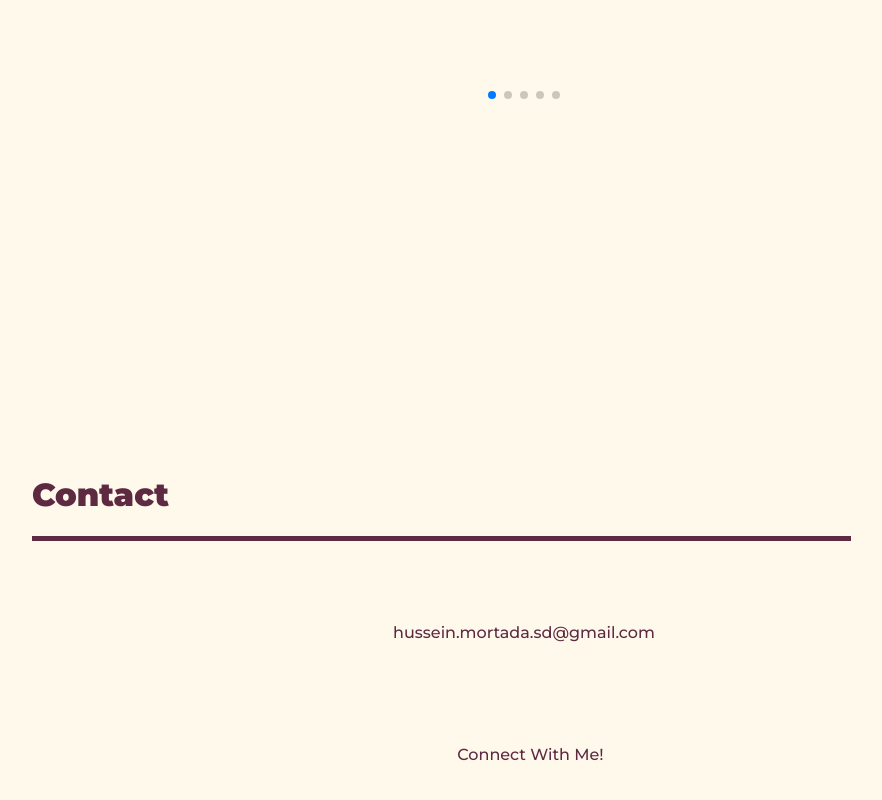
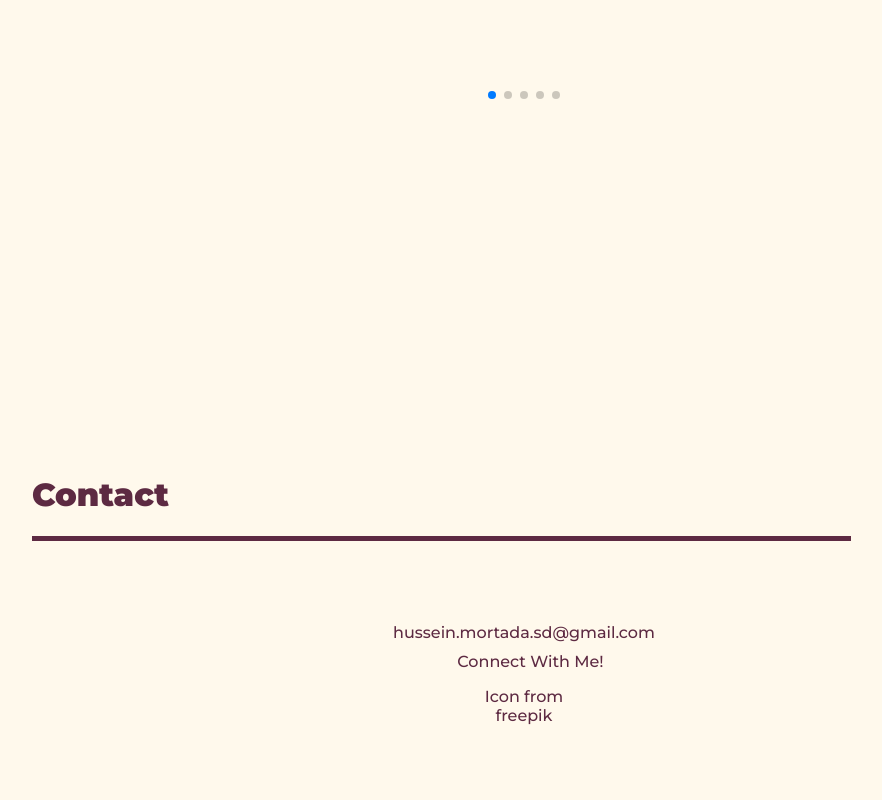
Before and after one commit to Hussein-Mortada/PersonalSite, a React (Create React App) app: page / in a window 1280 px wide. Shown: the part 3296-4096 px from the top of the page, without its empty margins (136-1018 px from the left). Built offline with nearby package versions, Linux system fonts and the light colour scheme.

Commit message:
Changed icon, added freepik to contact

```diff
--- a/public/index.html
+++ b/public/index.html
@@ -2,7 +2,7 @@
 <html lang="en">
   <head>
     <meta charset="utf-8" />
-    <link rel="icon" href="%PUBLIC_URL%/favicon.ico" />
+    <link rel="icon" href="%PUBLIC_URL%/images/cat.ico" />
     <meta name="viewport" content="width=device-width, initial-scale=1" />
     <meta name="theme-color" content="#000000" />
     <meta
--- a/src/components/Contact.js
+++ b/src/components/Contact.js
@@ -16,6 +16,7 @@ function Contact() {
                             <i className='fa fa-linkedin'></i>
                             &nbsp;&nbsp;&nbsp;Connect With Me!
                         </a>
+                        <p>Icon from <a href='https://www.freepik.com/'>freepik</a></p>
             </div>
           </div>
         </div>
--- a/src/css/contact.css
+++ b/src/css/contact.css
@@ -19,10 +19,10 @@
 
   .contact-links {
     text-align: center;
+    margin-top: 10%;
   }
 
   .contact-links a {
-    margin-top: 10%;
     display: block;
     margin-bottom: 10px;
     text-decoration: none;
```
Also changed, not shown: 1 other file (tests, documents, lock files or other folders).
